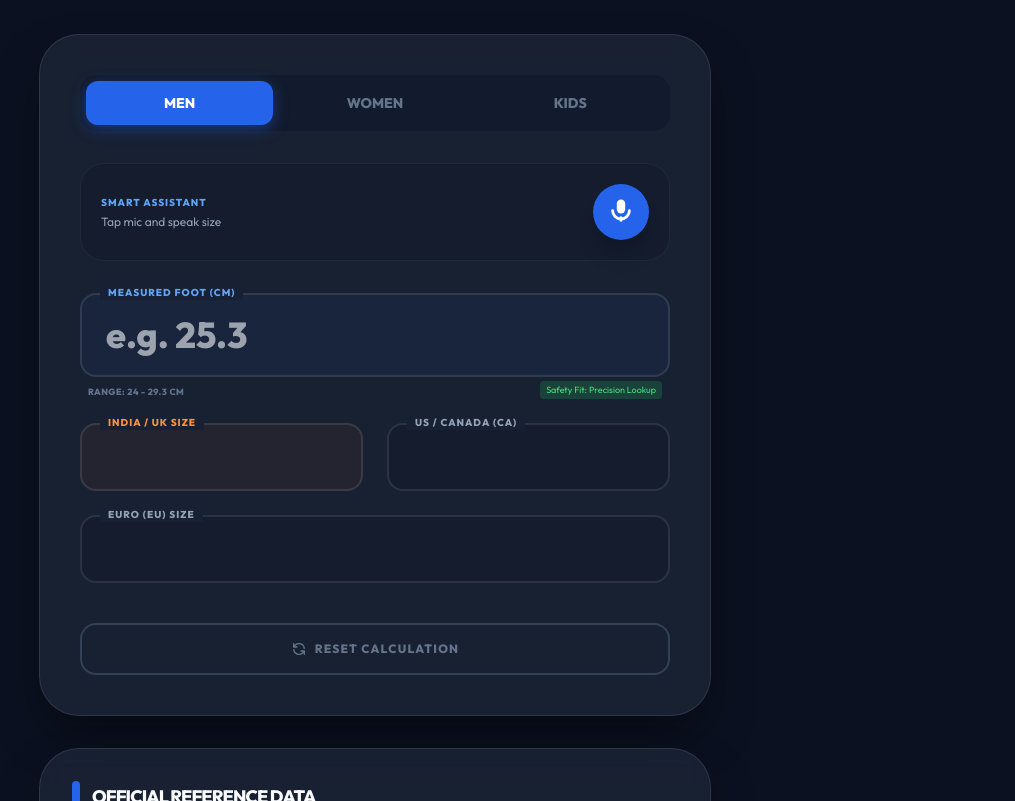
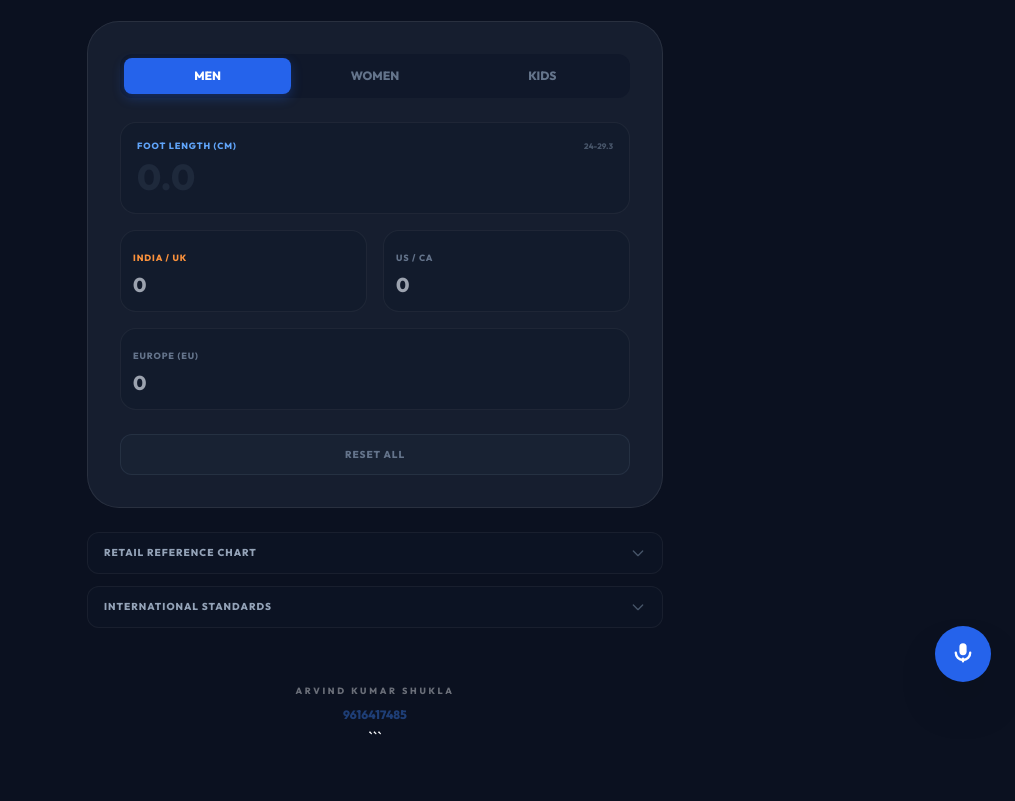
Before and after one commit to staraks486/Web-tools, a plain HTML site: page index.html in a window 1280 px wide. Shown: the part 94-895 px from the top of the page, without its empty margins (265-1280 px from the left). Drawn offline with nearby package versions, Linux system fonts and the light colour scheme.

Commit message:
Update index.html

```diff
--- a/index.html
+++ b/index.html
@@ -1,147 +1,213 @@
-
 <!DOCTYPE html>
 <html lang="en">
 <head>
     <meta charset="UTF-8">
-    <meta name="viewport" content="width=device-width, initial-scale=1.0">
+    <meta name="viewport" content="width=device-width, initial-scale=1.0, maximum-scale=1.0, user-scalable=no">
     <title>Precision Step Fit Pro | Arvind Kumar Shukla</title>
     <script src="https://cdn.tailwindcss.com"></script>
     <style>
         @import url('https://fonts.googleapis.com/css2?family=Outfit:wght@300;400;600;800&display=swap');
+
+        :root {
+            --brand-primary: #2563eb;
+            --bg-dark: #0b1120;
+        }
+
         body {
-            background-color: #0b1120;
+            background-color: var(--bg-dark);
             font-family: 'Outfit', sans-serif;
             color: #f8fafc;
             -webkit-tap-highlight-color: transparent;
+            overflow-x: hidden;
         }
+
         .glass-card {
-            background: rgba(30, 41, 59, 0.7);
-            backdrop-filter: blur(12px);
-            border: 1px solid rgba(255, 255, 255, 0.1);
-            box-shadow: 0 25px 50px -12px rgba(0, 0, 0, 0.5);
+            background: rgba(30, 41, 59, 0.6);
+            backdrop-filter: blur(16px);
+            border: 1px solid rgba(255, 255, 255, 0.08);
         }
-        input::-webkit-outer-spin-button, input::-webkit-inner-spin-button {
-            -webkit-appearance: none;
-            margin: 0;
+
+        .active-tab {
+            background-color: var(--brand-primary);
+            color: white;
+            box-shadow: 0 4px 12px rgba(37, 99, 235, 0.3);
         }
-        .active-tab {
-            background-color: #2563eb;
-            color: white;
-            box-shadow: 0 4px 15px rgba(37, 99, 235, 0.4);
-        }
+
         .voice-pulse {
             animation: pulse 1.5s infinite;
         }
+
         @keyframes pulse {
-            0% { box-shadow: 0 0 0 0 rgba(59, 130, 246, 0.7); }
-            70% { box-shadow: 0 0 0 10px rgba(59, 130, 246, 0); }
+            0% { box-shadow: 0 0 0 0 rgba(59, 130, 246, 0.6); }
+            70% { box-shadow: 0 0 0 15px rgba(59, 130, 246, 0); }
             100% { box-shadow: 0 0 0 0 rgba(59, 130, 246, 0); }
         }
-        .safety-badge {
-            font-size: 9px;
-            padding: 2px 6px;
-            border-radius: 4px;
-            background: rgba(34, 197, 94, 0.2);
-            color: #4ade80;
-            display: inline-block;
-            margin-top: 4px;
+
+        .input-container {
+            background: rgba(15, 23, 42, 0.4);
+            border: 1px solid rgba(255, 255, 255, 0.05);
+            transition: all 0.2s ease;
         }
-        tr:hover { background: rgba(59, 130, 246, 0.05); }
+
+        .input-container:focus-within {
+            border-color: var(--brand-primary);
+            background: rgba(37, 99, 235, 0.05);
+        }
+
+        /* Hide scrollbars */
+        .no-scrollbar::-webkit-scrollbar { display: none; }
+        .no-scrollbar { -ms-overflow-style: none; scrollbar-width: none; }
+
+        /* Floating FAB */
+        .voice-fab {
+            position: fixed;
+            bottom: 1.5rem;
+            right: 1.5rem;
+            z-index: 100;
+        }
+
+        .status-toast {
+            position: fixed;
+            bottom: 6rem;
+            right: 1.5rem;
+            background: #1e293b;
+            padding: 0.5rem 1rem;
+            border-radius: 12px;
+            font-size: 0.75rem;
+            border: 1px solid #334155;
+            opacity: 0;
+            transform: translateY(10px);
+            transition: all 0.3s ease;
+            pointer-events: none;
+        }
+
+        .status-toast.active {
+            opacity: 1;
+            transform: translateY(0);
+        }
+    </div>
     </style>
 </head>
-<body class="min-h-screen py-8 px-4 flex flex-col items-center">
+<body class="min-h-screen flex flex-col items-center p-4 md:p-8">
 
-    <div class="max-w-2xl w-full">
-        <!-- Header -->
-        <div class="text-center mb-8">
-            <h1 class="text-4xl font-extrabold bg-gradient-to-r from-blue-400 to-cyan-300 bg-clip-text text-transparent tracking-tighter uppercase">Precision Step Fit</h1>
-            <p class="text-slate-500 text-xs font-bold mt-2 uppercase tracking-[0.2em]">Retail-Matched Standard: Made In India</p>
-        </div>
-
-        <div class="glass-card rounded-[2.5rem] p-6 md:p-10 mb-8">
-            <!-- Category Tabs -->
-            <div class="grid grid-cols-3 gap-2 bg-slate-900/50 p-1.5 rounded-2xl mb-8">
-                <button onclick="setType('men')" id="btn-men" class="active-tab py-3 rounded-xl font-bold transition-all text-sm uppercase">Men</button>
-                <button onclick="setType('women')" id="btn-women" class="py-3 rounded-xl font-bold transition-all text-sm text-slate-500 uppercase hover:text-slate-300">Women</button>
-                <button onclick="setType('kids')" id="btn-kids" class="py-3 rounded-xl font-bold transition-all text-sm text-slate-500 uppercase hover:text-slate-300">Kids</button>
-            </div>
-
-            <!-- Voice Assistant Interface -->
-            <div class="mb-8 flex items-center justify-between bg-slate-900/40 p-5 rounded-3xl border border-white/5">
-                <div class="flex flex-col">
-                    <span class="text-[10px] font-bold text-blue-400 uppercase tracking-widest">Smart Assistant</span>
-                    <span id="voice-status" class="text-xs text-slate-400 font-medium mt-1">Tap mic and speak size (e.g. "Size 8")</span>
-                </div>
-                <button id="mic-btn" onclick="startVoice()" class="w-14 h-14 bg-blue-600 rounded-full flex items-center justify-center text-white shadow-xl hover:bg-blue-500 transition-all active:scale-90">
-                    <svg class="w-7 h-7" fill="currentColor" viewBox="0 0 20 20"><path d="M7 4a3 3 0 016 0v4a3 3 0 11-6 0V4z"></path><path d="M4 8a1 1 0 011 1 5 5 0 0010 0 1 1 0 112 0 7 7 0 01-14 0 1 1 0 011-1zM10 13a1 1 0 011 1v2a1 1 0 11-2 0v-2a1 1 0 011-1z"></path></svg>
+    <!-- Floating Voice Controller -->
+    <div id="status-toast" class="status-toast">Listening...</div>
+    <div class="voice-fab">
+        <button id="mic-btn" onclick="startVoice()" class="w-14 h-14 bg-blue-600 rounded-full flex items-center justify-center text-white shadow-2xl hover:bg-blue-500 transition-all active:scale-90">
+            <svg class="w-6 h-6" fill="currentColor" viewBox="0 0 20 20">
+                <path d="M7 4a3 3 0 016 0v4a3 3 0 11-6 0V4z"></path>
+                <path d="M4 8a1 1 0 011 1 5 5 0 0010 0 1 1 0 112 0 7 7 0 01-14 0 1 1 0 011-1zM10 13a1 1 0 011 1v2a1 1 0 11-2 0v-2a1 1 0 011-1z"></path>
+            </svg>
         </button>
     </div>
 
-            <!-- Input Grid -->
-            <div class="space-y-6">
-                <!-- Master CM Input -->
-                <div class="relative group">
-                    <label class="text-[10px] font-bold text-blue-400 uppercase tracking-widest absolute left-5 -top-2 bg-[#172133] px-2 z-10">Measured Foot (CM)</label>
-                    <input type="number" step="0.1" id="size-cm" placeholder="e.g. 25.3" class="w-full bg-blue-500/5 border-2 border-white/10 rounded-2xl px-6 py-5 text-4xl font-extrabold focus:border-blue-500 outline-none transition-all text-blue-100" oninput="lookup('cm', this.value)">
-                    <div class="flex justify-between items-center px-2">
-                        <p id="range-hint" class="text-[9px] text-slate-500 mt-2 uppercase font-bold tracking-wider">Range: 24.0 - 29.3 cm</p>
-                        <span class="safety-badge">Safety Fit: Precision Lookup</span>
+    <div class="w-full max-w-xl space-y-6">
+        <!-- Minimal Header -->
+        <header class="text-center space-y-1">
+            <h1 class="text-3xl md:text-4xl font-extrabold tracking-tighter uppercase bg-gradient-to-r from-blue-400 to-indigo-400 bg-clip-text text-transparent">
+                Step Fit Pro
+            </h1>
+            <p class="text-slate-500 text-[10px] font-bold uppercase tracking-[0.2em]">Retail Standard Calculator</p>
+        </header>
+
+        <!-- Main Conversion Card -->
+        <main class="glass-card rounded-[2rem] p-5 md:p-8 space-y-6">
+            <!-- Tabs -->
+            <div class="flex p-1 bg-slate-900/80 rounded-xl">
+                <button onclick="setType('men')" id="btn-men" class="flex-1 py-2.5 rounded-lg text-xs font-bold uppercase transition-all active-tab">Men</button>
+                <button onclick="setType('women')" id="btn-women" class="flex-1 py-2.5 rounded-lg text-xs font-bold uppercase transition-all text-slate-500">Women</button>
+                <button onclick="setType('kids')" id="btn-kids" class="flex-1 py-2.5 rounded-lg text-xs font-bold uppercase transition-all text-slate-500">Kids</button>
+            </div>
+
+            <!-- Inputs -->
+            <div class="grid grid-cols-1 gap-4">
+                <!-- Master CM -->
+                <div class="input-container rounded-2xl p-4 space-y-1">
+                    <div class="flex justify-between items-center">
+                        <span class="text-[9px] font-bold text-blue-400 uppercase tracking-widest">Foot Length (CM)</span>
+                        <span id="range-hint" class="text-[8px] text-slate-600 font-bold">24.0-29.3</span>
+                    </div>
+                    <input type="number" step="0.1" id="size-cm" placeholder="0.0"
+                        class="w-full bg-transparent text-4xl font-extrabold outline-none text-white placeholder:text-slate-800"
+                        oninput="lookup('cm', this.value)">
+                </div>
+
+                <div class="grid grid-cols-2 gap-4">
+                    <div class="input-container rounded-2xl p-3 space-y-1">
+                        <span class="text-[9px] font-bold text-orange-400 uppercase tracking-widest">India / UK</span>
+                        <input type="number" step="0.5" id="size-in" placeholder="0"
+                            class="w-full bg-transparent text-xl font-bold outline-none text-white"
+                            oninput="lookup('in', this.value)">
+                    </div>
+                    <div class="input-container rounded-2xl p-3 space-y-1">
+                        <span class="text-[9px] font-bold text-slate-500 uppercase tracking-widest">US / CA</span>
+                        <input type="number" step="0.5" id="size-us" placeholder="0"
+                            class="w-full bg-transparent text-xl font-bold outline-none text-white"
+                            oninput="lookup('us', this.value)">
                     </div>
                 </div>
 
-                <div class="grid grid-cols-2 gap-6">
-                    <div class="relative">
-                        <label class="text-[10px] font-bold text-orange-400 uppercase tracking-widest absolute left-5 -top-2 bg-[#172133] px-2 z-10">India / UK Size</label>
-                        <input type="number" step="0.5" id="size-in" class="w-full bg-orange-500/5 border-2 border-white/10 rounded-2xl px-6 py-4 text-2xl font-bold focus:border-orange-500 outline-none transition-all text-orange-100" oninput="lookup('in', this.value)">
-                    </div>
-                    <div class="relative">
-                        <label class="text-[10px] font-bold text-slate-400 uppercase tracking-widest absolute left-5 -top-2 bg-[#172133] px-2 z-10">US / Canada (CA)</label>
-                        <input type="number" step="0.5" id="size-us" class="w-full bg-slate-900/40 border-2 border-white/10 rounded-2xl px-6 py-4 text-2xl font-bold focus:border-blue-500 outline-none transition-all" oninput="lookup('us', this.value)">
+                <div class="input-container rounded-2xl p-3 space-y-1">
+                    <span class="text-[9px] font-bold text-slate-500 uppercase tracking-widest">Europe (EU)</span>
+                    <input type="number" step="1" id="size-eu" placeholder="0"
+                        class="w-full bg-transparent text-xl font-bold outline-none text-white"
+                        oninput="lookup('eu', this.value)">
                 </div>
             </div>
 
-                <div class="relative">
-                    <label class="text-[10px] font-bold text-slate-400 uppercase tracking-widest absolute left-5 -top-2 bg-[#172133] px-2 z-10">EURO (EU) Size</label>
-                    <input type="number" step="1" id="size-eu" class="w-full bg-slate-900/40 border-2 border-white/10 rounded-2xl px-6 py-4 text-2xl font-bold focus:border-blue-500 outline-none transition-all" oninput="lookup('eu', this.value)">
+            <!-- Clear Action -->
+            <button onclick="clearAll()" class="w-full py-3 rounded-xl bg-slate-800/40 border border-slate-700/50 text-[10px] font-bold uppercase tracking-widest text-slate-500 hover:text-white hover:bg-red-500/20 transition-all">
+                Reset All
+            </button>
+        </main>
+
+        <!-- Dynamic Reference (Collapsible for Clutter-free UI) -->
+        <section class="space-y-3">
+            <button onclick="toggleSection('ref-table')" class="w-full flex items-center justify-between px-4 py-3 bg-slate-900/40 rounded-xl border border-white/5 group">
+                <span class="text-[10px] font-bold uppercase tracking-widest text-slate-400 group-hover:text-white transition-colors">Retail Reference Chart</span>
+                <svg id="arrow-ref" class="w-4 h-4 text-slate-600 transition-transform" fill="none" stroke="currentColor" viewBox="0 0 24 24"><path d="M19 9l-7 7-7-7" stroke-width="2" stroke-linecap="round" stroke-linejoin="round"></path></svg>
+            </button>
+            <div id="ref-table" class="hidden overflow-hidden transition-all duration-300">
+                <div class="glass-card rounded-2xl p-4">
+                    <div class="overflow-x-auto no-scrollbar">
+                        <table class="w-full text-[10px] text-left">
+                            <thead class="text-slate-500 border-b border-white/5 uppercase">
+                                <tr>
+                                    <th class="pb-2">CM</th>
+                                    <th class="pb-2">EU</th>
+                                    <th class="pb-2">US</th>
+                                    <th class="pb-2 text-orange-400">IN</th>
+                                </tr>
+                            </thead>
+                            <tbody id="table-body" class="text-slate-400"></tbody>
+                        </table>
+                    </div>
                 </div>
             </div>
 
-            <button onclick="clearAll()" class="mt-10 w-full py-4 rounded-2xl border-2 border-slate-700 font-bold text-slate-500 uppercase tracking-widest text-xs hover:bg-red-500 hover:text-white transition-all flex items-center justify-center gap-2 group">
-                <svg class="w-4 h-4 group-hover:rotate-180 transition-transform duration-500" fill="none" stroke="currentColor" viewBox="0 0 24 24"><path stroke-linecap="round" stroke-linejoin="round" stroke-width="2" d="M4 4v5h.582m15.356 2A8.001 8.001 0 004.582 9m0 0H9m11 11v-5h-.581m0 0a8.003 8.003 0 01-15.357-2m15.357 2H15"></path></svg>
-                Reset Calculation
+            <button onclick="toggleSection('standards')" class="w-full flex items-center justify-between px-4 py-3 bg-slate-900/40 rounded-xl border border-white/5 group">
+                <span class="text-[10px] font-bold uppercase tracking-widest text-slate-400 group-hover:text-white transition-colors">International Standards</span>
+                <svg id="arrow-std" class="w-4 h-4 text-slate-600 transition-transform" fill="none" stroke="currentColor" viewBox="0 0 24 24"><path d="M19 9l-7 7-7-7" stroke-width="2" stroke-linecap="round" stroke-linejoin="round"></path></svg>
             </button>
+            <div id="standards" class="hidden space-y-2 p-1">
+                <div class="grid grid-cols-2 gap-2 text-[9px] uppercase tracking-tighter">
+                    <div class="bg-slate-900/60 p-3 rounded-lg border border-white/5">
+                        <p class="text-blue-400 font-bold mb-1">MondoPoint</p>
+                        <p class="text-slate-500 leading-tight">Metric length in CM/MM.</p>
                     </div>
-
-        <!-- Reference Table -->
-        <div class="glass-card rounded-[2.5rem] p-6 md:p-8 mb-8">
-            <h2 class="text-lg font-extrabold mb-6 flex items-center gap-3 uppercase tracking-tighter">
-                <span class="w-2 h-8 bg-blue-600 rounded-full"></span>
-                Official Reference Data
-            </h2>
-            <div class="overflow-x-auto">
-                <table class="w-full text-left text-xs">
-                    <thead>
-                        <tr class="text-slate-500 border-b border-white/5">
-                            <th class="py-4 font-bold uppercase tracking-widest">CM (Mondo)</th>
-                            <th class="py-4 font-bold uppercase tracking-widest">EURO (Paris)</th>
-                            <th class="py-4 font-bold uppercase tracking-widest">US / CA</th>
-                            <th class="py-4 font-bold uppercase tracking-widest text-orange-400">INDIAN/UK</th>
-                        </tr>
-                    </thead>
-                    <tbody id="table-body" class="text-slate-300 font-medium"></tbody>
-                </table>
+                    <div class="bg-slate-900/60 p-3 rounded-lg border border-white/5">
+                        <p class="text-orange-400 font-bold mb-1">Barleycorn</p>
+                        <p class="text-slate-500 leading-tight">UK/IN: 1 size = 1/3 inch.</p>
                     </div>
                 </div>
+            </div>
+        </section>
 
-        <!-- Signature Footer -->
-        <div class="text-center py-8 border-t border-white/5">
-            <span class="text-[10px] font-bold text-slate-600 uppercase tracking-[0.4em] block mb-2">Designed By</span>
-            <span class="text-2xl font-black text-slate-200 tracking-tighter">ARVIND KUMAR SHUKLA</span>
-            <div class="mt-3 flex items-center justify-center gap-3">
-                <span class="w-2 h-2 bg-blue-500 rounded-full animate-pulse"></span>
-                <a href="tel:9616417485" class="text-blue-500 font-extrabold text-sm hover:text-blue-400 transition-all">9616417485</a>
-            </div>
-        </div>
+        <!-- Minimal Footer -->
+        <footer class="text-center pt-8 opacity-40 hover:opacity-100 transition-opacity">
+            <p class="text-[9px] font-bold uppercase tracking-[0.3em] mb-1">Arvind Kumar Shukla</p>
+            <a href="tel:9616417485" class="text-xs font-bold text-blue-500">9616417485</a>
+        </footer>
     </div>
 
     <script>
@@ -178,43 +244,41 @@
             currentType = t;
             ['men', 'women', 'kids'].forEach(b => {
                 const el = document.getElementById('btn-'+b);
-                if (el) {
-                    el.className = (b===t) ? 'active-tab py-3 rounded-xl font-bold transition-all text-sm uppercase' : 'py-3 rounded-xl font-bold transition-all text-sm text-slate-500 uppercase hover:text-slate-300';
-                }
+                el.className = (b===t) ? 'flex-1 py-2.5 rounded-lg text-xs font-bold uppercase transition-all active-tab' : 'flex-1 py-2.5 rounded-lg text-xs font-bold uppercase transition-all text-slate-500';
             });
             const range = masterData[t];
-            const hintEl = document.getElementById('range-hint');
-            if (hintEl) hintEl.innerText = `Range: ${range[0].cm} - ${range[range.length-1].cm} cm`;
+            document.getElementById('range-hint').innerText = `${range[0].cm}-${range[range.length-1].cm}`;
             renderTable();
             clearAll();
         }
 
         function renderTable() {
             const body = document.getElementById('table-body');
-            if (!body) return;
             body.innerHTML = masterData[currentType].map(row => `
-                <tr class="border-b border-white/5 transition-colors">
-                    <td class="py-4 font-bold text-blue-400">${row.cm}</td>
-                    <td class="py-4">${row.eu}</td>
-                    <td class="py-4">${row.us}</td>
-                    <td class="py-4 text-orange-400 font-bold">${row.in}</td>
+                <tr class="border-b border-white/5">
+                    <td class="py-2 text-blue-400 font-bold">${row.cm}</td>
+                    <td class="py-2">${row.eu}</td>
+                    <td class="py-2">${row.us}</td>
+                    <td class="py-2 text-orange-400 font-bold">${row.in}</td>
                 </tr>
             `).join('');
         }
 
+        function toggleSection(id) {
+            const el = document.getElementById(id);
+            const arrow = document.getElementById('arrow-' + (id.split('-')[0]));
+            el.classList.toggle('hidden');
+            if(arrow) arrow.classList.toggle('rotate-180');
+        }
+
         function lookup(source, val) {
-            if(val === undefined || val === null || val === "") return;
+            if(val === "") return;
             const v = parseFloat(val);
-            if (isNaN(v)) return;
             const dataset = masterData[currentType];
-
             let match;
             if (source === 'cm') {
-                // Rounding logic for CM: Find the nearest or next size up
-                match = dataset.find(d => d.cm >= v);
-                if (!match) match = dataset[dataset.length - 1];
+                match = dataset.find(d => d.cm >= v) || dataset[dataset.length-1];
             } else {
-                // Direct lookup or closest for discrete values
                 match = dataset.find(d => d[source] == v) || dataset.reduce((prev, curr) => Math.abs(curr[source] - v) < Math.abs(prev[source] - v) ? curr : prev);
             }
             if(match) updateFields(match);
@@ -224,69 +288,44 @@
             const ids = ['cm', 'in', 'us', 'eu'];
             ids.forEach(id => {
                 const el = document.getElementById('size-' + id);
-                if (el && document.activeElement !== el) {
-                    el.value = data[id];
-                }
+                if (document.activeElement !== el) el.value = data[id];
             });
         }
 
         function clearAll() {
-            ['cm', 'in', 'us', 'eu'].forEach(id => {
-                const el = document.getElementById('size-'+id);
-                if (el) el.value = '';
-            });
-            const statusEl = document.getElementById('voice-status');
-            if (statusEl) statusEl.innerText = "Tap mic and speak size";
+            ['cm', 'in', 'us', 'eu'].forEach(id => document.getElementById('size-'+id).value = '');
         }
 
         function startVoice() {
-            if(!recognition) {
-                alert("Speech recognition is not supported in your browser. Please try Chrome or Edge.");
-                return;
-            }
-            try {
+            if(!recognition) return alert("Mic not supported");
             recognition.start();
             recognition.onstart = () => {
-                    const btn = document.getElementById('mic-btn');
-                    const status = document.getElementById('voice-status');
-                    if (btn) btn.classList.add('voice-pulse');
-                    if (status) status.innerText = "LISTENING...";
+                document.getElementById('mic-btn').classList.add('voice-pulse');
+                document.getElementById('status-toast').innerText = "Listening...";
+                document.getElementById('status-toast').classList.add('active');
             };
             recognition.onresult = (e) => {
                 const transcript = e.results[0][0].transcript;
-                    const numMatch = transcript.match(/\d+(\.\d+)?/);
-                    if(numMatch) {
-                        const val = numMatch[0];
-                        const status = document.getElementById('voice-status');
+                const num = transcript.match(/\d+(\.\d+)?/);
+                if(num) {
+                    const val = num[0];
                     if (parseFloat(val) > 15) {
-                            const cmEl = document.getElementById('size-cm');
-                            if (cmEl) cmEl.value = val;
+                        document.getElementById('size-cm').value = val;
                         lookup('cm', val);
                     } else {
-                            const inEl = document.getElementById('size-in');
-                            if (inEl) inEl.value = val;
+                        document.getElementById('size-in').value = val;
                         lookup('in', val);
                     }
-                        if (status) status.innerText = "PROCESSED: " + val;
+                    document.getElementById('status-toast').innerText = "Found: " + val;
                 }
             };
             recognition.onend = () => {
-                    const btn = document.getElementById('mic-btn');
-                    if (btn) btn.classList.remove('voice-pulse');
+                document.getElementById('mic-btn').classList.remove('voice-pulse');
+                setTimeout(() => document.getElementById('status-toast').classList.remove('active'), 2000);
             };
-                recognition.onerror = (e) => {
-                    console.error("Speech Error:", e.error);
-                    const status = document.getElementById('voice-status');
-                    if (status) status.innerText = "Error accessing mic. Check permissions.";
-                };
-            } catch (err) {
-                console.error("Speech Start Error:", err);
-            }
         }
 
-        document.addEventListener('DOMContentLoaded', () => {
-            setType('men');
-        });
+        document.addEventListener('DOMContentLoaded', () => setType('men'));
     </script>
 </body>
 </html>
```
Lines whose indentation alone changed are shown as unchanged.
